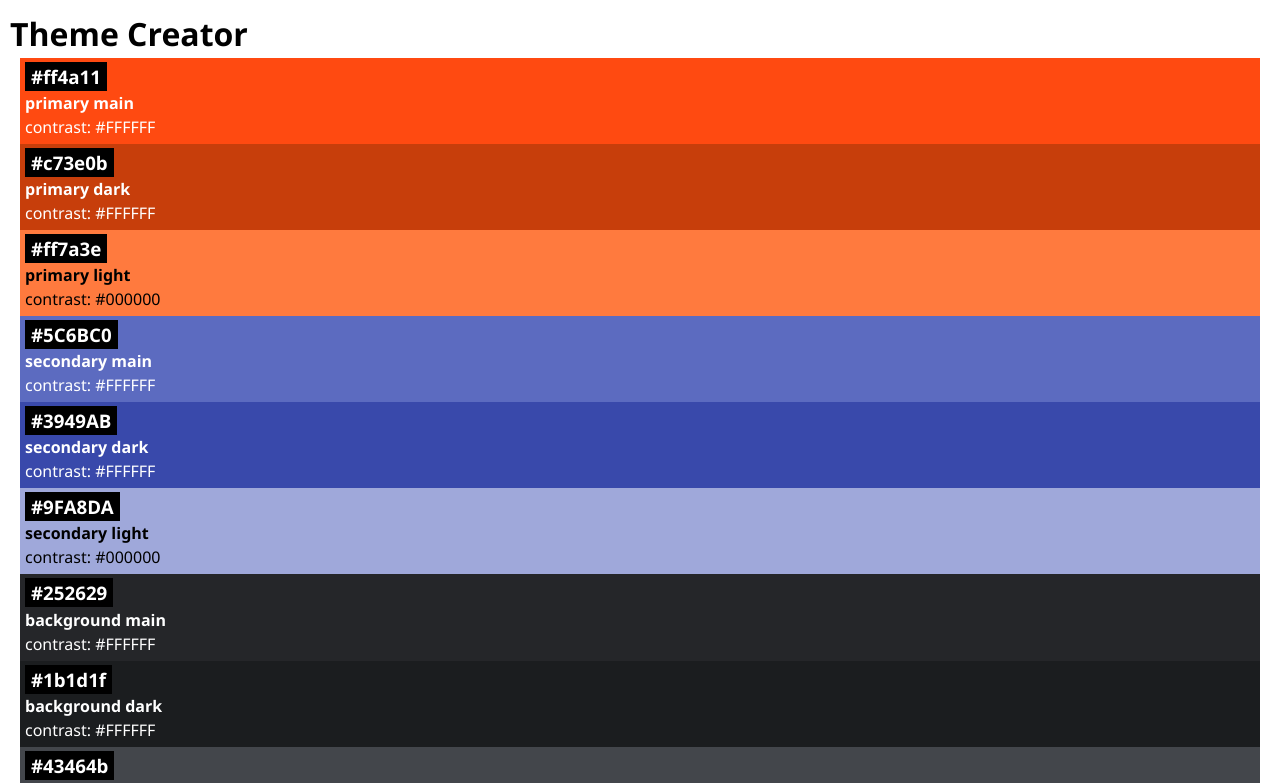
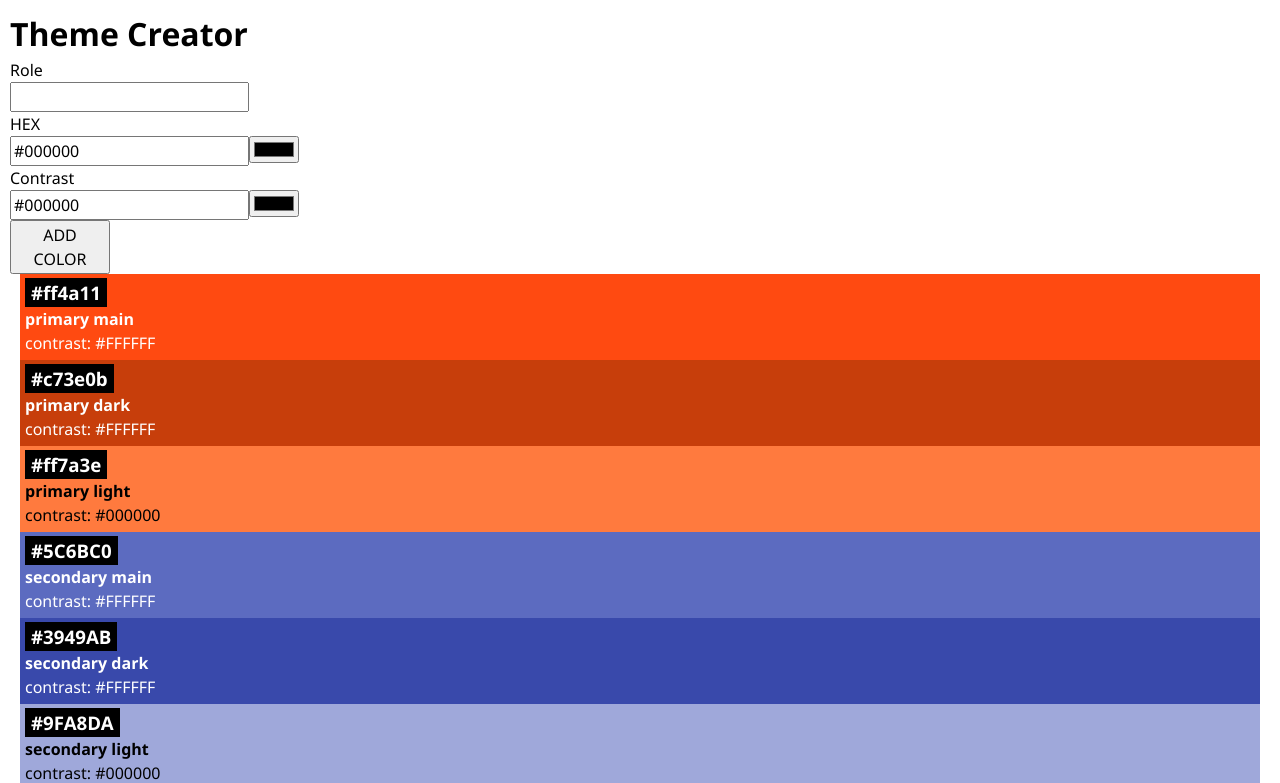
Before and after one commit to frush86/recap4, a React (Vite) app: page / in a window 1280 px wide. Shown: the top 783 px of the page. Built offline with nearby package versions, Linux system fonts and the light colour scheme.

Commit message:
state hex contrast

```diff
--- a/src/App.jsx
+++ b/src/App.jsx
@@ -1,14 +1,17 @@
 import { initialColors } from "./lib/colors";
 import Color from "./Components/Color/Color";
 import "./App.css";
+import ColorForm from "./Components/Color/ColorForm";
 
 function App() {
   return (
     <>
       <h1>Theme Creator</h1>
-
+      <ColorForm />
       {initialColors.map((color) => {
+        // .map over the array colors.js
         return <Color key={color.id} color={color} />;
+        // arrow function to create each color object into the component Color
       })}
     </>
   );
--- a/src/Components/Color/Color.jsx
+++ b/src/Components/Color/Color.jsx
@@ -1,6 +1,7 @@
 import "./Color.css";
 
 export default function Color({ color }) {
+  // create prop named color
   return (
     <div
       className="color-card"
--- /dev/null
+++ b/src/Components/Color/ColorForm.css
@@ -0,0 +1,9 @@
+form {
+  display: flex;
+  flex-direction: column;
+  width: 400px;
+}
+
+button {
+  width: 100px;
+}
--- /dev/null
+++ b/src/Components/Color/ColorForm.jsx
@@ -0,0 +1,59 @@
+import "./ColorForm.css";
+import { useState } from "react";
+
+export default function ColorForm() {
+  const [hexColor, setHexColor] = useState("#000000");
+  const [contrast, setContrast] = useState("#000000");
+
+  const handleSumbit = (event) => {
+    event.preventDefault();
+
+    const formData = new FormData(event.target);
+    const data = Object.fromEntries(formData);
+
+    console.log(data);
+  };
+
+  const handleHexChange = (event) => {
+    setHexColor(event.target.value);
+  };
+
+  const handleContrastChange = (event) => {
+    setContrast(event.target.value);
+  };
+
+  return (
+    <form className="color-form" onSubmit={handleSumbit}>
+      <label htmlFor="role">
+        Role<br></br>
+        <input type="text" id="role" name="role" />
+      </label>
+
+      <label htmlFor="hex">
+        HEX<br></br>
+        <input type="text" value={hexColor} onChange={handleHexChange} />
+        <input
+          type="color"
+          id="hex"
+          name="hex"
+          value={hexColor}
+          onChange={handleHexChange}
+        />
+      </label>
+
+      <label htmlFor="contrast">
+        Contrast<br></br>
+        <input type="text" value={contrast} onChange={handleContrastChange} />
+        <input
+          type="color"
+          id="contrast"
+          name="contrast"
+          value={contrast}
+          onChange={handleContrastChange}
+        />
+      </label>
+
+      <button type="submit">ADD COLOR</button>
+    </form>
+  );
+}
```
